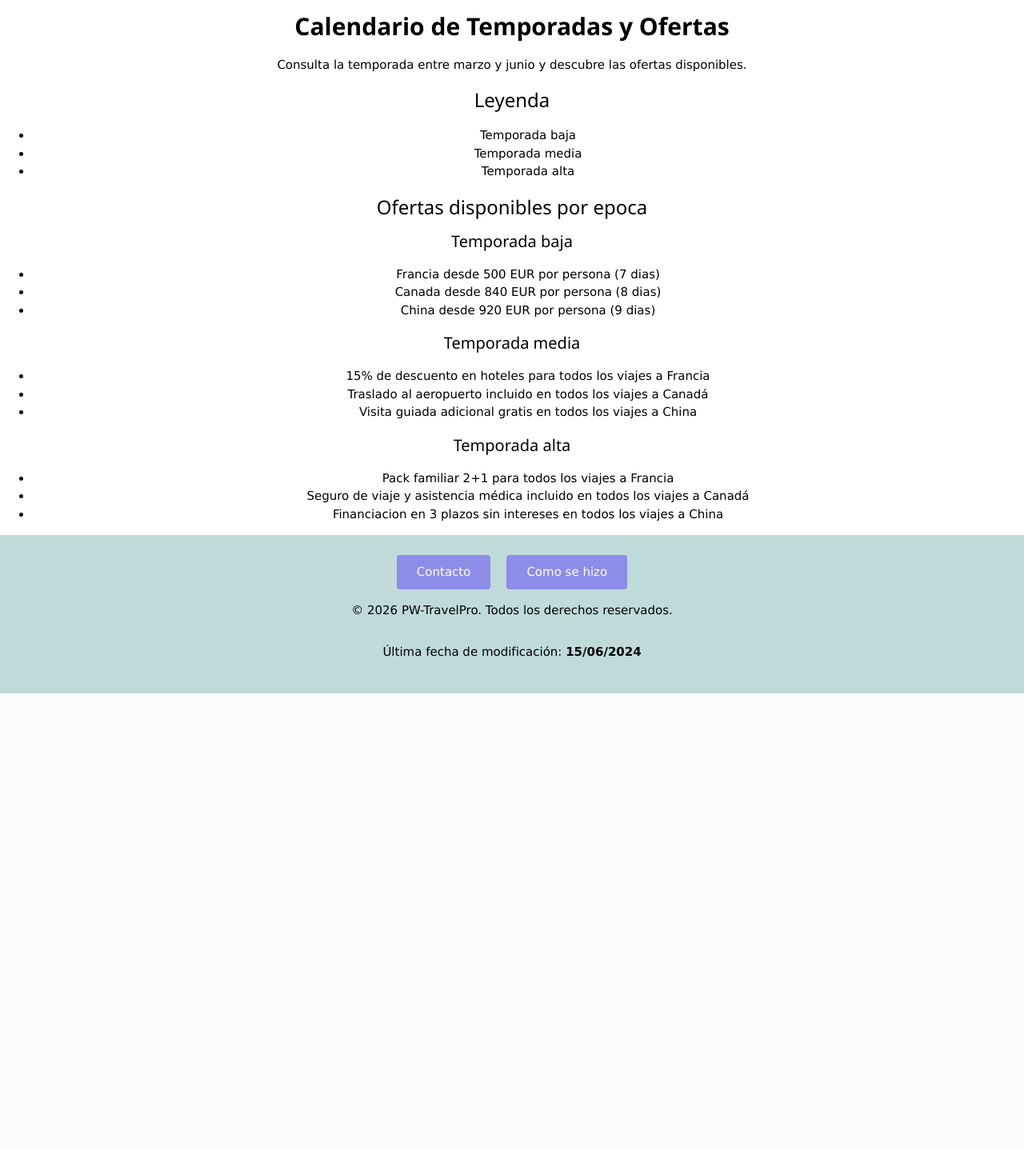
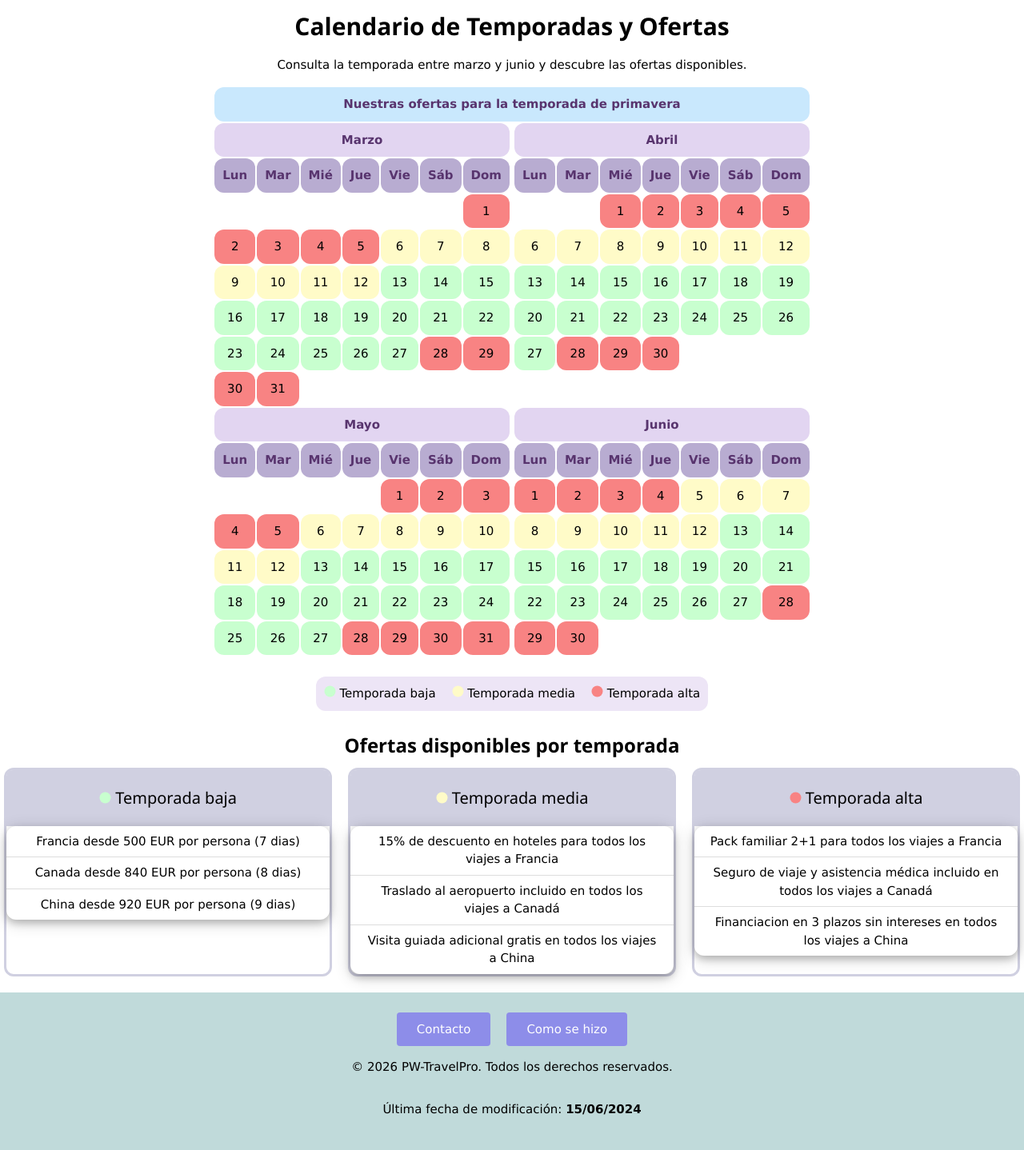
Before and after one commit to FabriConde/PW, a PHP site: page /ofertas.html in a window 1280 px wide. Shown: the part 199-1637 px from the top of the page at 80% size. Before the commit the page ends 1066 px from the top, so only its background shows below. Run offline with PHP 8.4, Linux system fonts and the light colour scheme.

Commit message:
ofertas
Co-authored-by: Copilot <copilot@github.com>

```diff
--- a/P1/P1_Entrega/css/styles.css
+++ b/P1/P1_Entrega/css/styles.css
@@ -14,6 +14,11 @@ button {
     box-sizing: border-box;
     font: inherit;
 }
+
+ul {
+    list-style-type: none;
+}
+
 
 .cabecera {
     display: flex;
@@ -255,9 +258,6 @@ h2 {
 }
 
 /* Estilos para la sección SOBRE NUESTRA AGENCIA */
-.tarjeta ul {
-    list-style-type: none;
-}
 
 /* Estilos para la sección SUGERENCIAS */
 .formulario-sugerencia,
@@ -279,6 +279,72 @@ h2 {
 }
 
 /* Estilos para la sección de OFERTAS */
+.calendario-ofertas{
+    display: flex;
+    flex-direction: column;
+    justify-content: center;
+    align-content: center;
+    align-items: center;
+    gap: 10px;
+}
+
+.titulo {
+    background-color: #c9e8fd;
+    color: #58346e;
+    padding: 10px;
+    border-radius: 12px;
+}
+
+.mes {
+    background-color: #e2d5f1;
+    color: #58346e;
+    padding: 10px;
+    border-radius: 12px;
+}
+
+.dia-semana {
+    background-color: #b8acd1;
+    color: #58346e;
+    padding: 10px;
+    border-radius: 12px;
+}
+
+.tmp-alta {
+    background-color: #f88383;
+    padding: 10px;
+    border-radius: 12px;
+}
+
+.tmp-media {
+    background-color: #fffbc8;
+    padding: 10px;
+    border-radius: 12px;
+}
+
+.tmp-baja {
+    background-color: #c8ffcf;
+    padding: 10px;
+    border-radius: 12px;
+}
+
+.leyenda {
+    display: flex;
+    flex-direction: row;
+    justify-content: center;
+    align-items: center;
+    gap: 20px;
+    background-color: #ede5f6;
+    border-radius: 12px;
+    padding: 10px;
+}
+
+.ofertas section {
+    margin-bottom: 20px;
+}
+
+.w3-ul.w3-card-4 {
+    border-radius: 12px;
+}
 
 
 /* Estilos para la sección de VIAJES EN GRUPO */
--- a/P1/P1_Entrega/ofertas.html
+++ b/P1/P1_Entrega/ofertas.html
@@ -35,36 +35,276 @@
             <h2>Calendario de Temporadas y Ofertas</h2>
             <p>Consulta la temporada entre marzo y junio y descubre las ofertas disponibles.</p>
 
-            <section class="leyenda">
-                <h3>Leyenda</h3>
-                <ul>
-                    <li><span class="muestra-color temporada-baja"></span>Temporada baja</li>
-                    <li><span class="muestra-color temporada-media"></span>Temporada media</li>
-                    <li><span class="muestra-color temporada-alta"></span>Temporada alta</li>
+            <article class="calendario-ofertas">
+                <table class="tabla">
+                    <thead>
+                        <tr>
+                        <th colspan="16"  class="titulo">Nuestras ofertas para la temporada de primavera</th>
+                        </tr>
+                    </thead>
+                    <tbody>
+                        <tr>
+                            <th colspan="7" class="mes">Marzo</th>
+                            <th colspan="2"></th>
+                            <th colspan="7" class="mes">Abril</th>
+                        </tr>
+                        <tr>
+                            <th class="dia-semana">Lun</th>
+                            <th class="dia-semana">Mar</th>
+                            <th class="dia-semana">Mié</th>
+                            <th class="dia-semana">Jue</th>
+                            <th class="dia-semana">Vie</th>
+                            <th class="dia-semana">Sáb</th>
+                            <th class="dia-semana">Dom</th>
+                            <th colspan="2"></th>
+                            <th class="dia-semana">Lun</th>
+                            <th class="dia-semana">Mar</th>
+                            <th class="dia-semana">Mié</th>
+                            <th class="dia-semana">Jue</th>
+                            <th class="dia-semana">Vie</th>
+                            <th class="dia-semana">Sáb</th>
+                            <th class="dia-semana">Dom</th>
+                        </tr>
+                        <tr>
+                            <td></td>
+                            <td></td>
+                            <td></td>
+                            <td></td>
+                            <td></td>
+                            <td></td>
+                            <td class="tmp-alta">1</td>
+                            <td colspan="2"></td>
+                            <td></td>
+                            <td></td>
+                            <td class="tmp-alta">1</td>
+                            <td class="tmp-alta">2</td>
+                            <td class="tmp-alta">3</td>
+                            <td class="tmp-alta">4</td>
+                            <td class="tmp-alta">5</td>
+                        </tr>
+                        <tr>
+                            <td class="tmp-alta">2</td>
+                            <td class="tmp-alta">3</td>
+                            <td class="tmp-alta">4</td>
+                            <td class="tmp-alta">5</td>
+                            <td class="tmp-media">6</td>
+                            <td class="tmp-media">7</td>
+                            <td class="tmp-media">8</td>
+                            <td colspan="2"></td>
+                            <td class="tmp-media">6</td>
+                            <td class="tmp-media">7</td>
+                            <td class="tmp-media">8</td>
+                            <td class="tmp-media">9</td>
+                            <td class="tmp-media">10</td>
+                            <td class="tmp-media">11</td>
+                            <td class="tmp-media">12</td>
+                        </tr>
+                        <tr>
+                            <td class="tmp-media">9</td>
+                            <td class="tmp-media">10</td>
+                            <td class="tmp-media">11</td>
+                            <td class="tmp-media">12</td>
+                            <td class="tmp-baja">13</td>
+                            <td class="tmp-baja">14</td>
+                            <td class="tmp-baja">15</td>
+                            <td colspan="2"></td>
+                            <td class="tmp-baja">13</td>
+                            <td class="tmp-baja">14</td>
+                            <td class="tmp-baja">15</td>
+                            <td class="tmp-baja">16</td>
+                            <td class="tmp-baja">17</td>
+                            <td class="tmp-baja">18</td>
+                            <td class="tmp-baja">19</td>
+                        </tr>
+                        <tr>
+                            <td class="tmp-baja">16</td>
+                            <td class="tmp-baja">17</td>
+                            <td class="tmp-baja">18</td>
+                            <td class="tmp-baja">19</td>
+                            <td class="tmp-baja">20</td>
+                            <td class="tmp-baja">21</td>
+                            <td class="tmp-baja">22</td>
+                            <td colspan="2"></td>
+                            <td class="tmp-baja">20</td>
+                            <td class="tmp-baja">21</td>
+                            <td class="tmp-baja">22</td>
+                            <td class="tmp-baja">23</td>
+                            <td class="tmp-baja">24</td>
+                            <td class="tmp-baja">25</td>
+                            <td class="tmp-baja">26</td>
+                        </tr>
+                        <tr>
+                            <td class="tmp-baja">23</td>
+                            <td class="tmp-baja">24</td>
+                            <td class="tmp-baja">25</td>
+                            <td class="tmp-baja">26</td>
+                            <td class="tmp-baja">27</td>
+                            <td class="tmp-alta">28</td>
+                            <td class="tmp-alta">29</td>
+                            <td colspan="2"></td>
+                            <td class="tmp-baja">27</td>
+                            <td class="tmp-alta">28</td>
+                            <td class="tmp-alta">29</td>
+                            <td class="tmp-alta">30</td>
+                            <td></td>
+                            <td></td>
+                            <td></td>
+                        </tr>
+                        <tr>
+                            <td class="tmp-alta">30</td>
+                            <td class="tmp-alta">31</td>
+                            <td></td>
+                            <td></td>
+                            <td></td>
+                            <td></td>
+                            <td></td>
+                            <td colspan="2"></td>
+                            <td></td>
+                            <td></td>
+                            <td></td>
+                            <td></td>
+                            <td></td>
+                            <td></td>
+                            <td></td>
+                        </tr>
+                        <tr>
+                            <th colspan="7" class="mes">Mayo</th>
+                            <th colspan="2"></th>
+                            <th colspan="7" class="mes">Junio</th>
+                        </tr>
+                        <tr>
+                            <th class="dia-semana">Lun</th>
+                            <th class="dia-semana">Mar</th>
+                            <th class="dia-semana">Mié</th>
+                            <th class="dia-semana">Jue</th>
+                            <th class="dia-semana">Vie</th>
+                            <th class="dia-semana">Sáb</th>
+                            <th class="dia-semana">Dom</th>
+                            <th colspan="2"></th>
+                            <th class="dia-semana">Lun</th>
+                            <th class="dia-semana">Mar</th>
+                            <th class="dia-semana">Mié</th>
+                            <th class="dia-semana">Jue</th>
+                            <th class="dia-semana">Vie</th>
+                            <th class="dia-semana">Sáb</th>
+                            <th class="dia-semana">Dom</th>
+                        </tr>
+                        <tr>
+                            <td></td>
+                            <td></td>
+                            <td></td>
+                            <td></td>
+                            <td class="tmp-alta">1</td>
+                            <td class="tmp-alta">2</td>
+                            <td class="tmp-alta">3</td>
+                            <td colspan="2"></td>
+                            <td class="tmp-alta">1</td>
+                            <td class="tmp-alta">2</td>
+                            <td class="tmp-alta">3</td>
+                            <td class="tmp-alta">4</td>
+                            <td class="tmp-media">5</td>
+                            <td class="tmp-media">6</td>
+                            <td class="tmp-media">7</td>
+                        </tr>
+                        <tr>
+                            <td class="tmp-alta">4</td>
+                            <td class="tmp-alta">5</td>
+                            <td class="tmp-media">6</td>
+                            <td class="tmp-media">7</td>
+                            <td class="tmp-media">8</td>
+                            <td class="tmp-media">9</td>
+                            <td class="tmp-media">10</td>
+                            <td colspan="2"></td>
+                            <td class="tmp-media">8</td>
+                            <td class="tmp-media">9</td>
+                            <td class="tmp-media">10</td>
+                            <td class="tmp-media">11</td>
+                            <td class="tmp-media">12</td>
+                            <td class="tmp-baja">13</td>
+                            <td class="tmp-baja">14</td>
+                        </tr>
+                        <tr>
+                            <td class="tmp-media">11</td>
+                            <td class="tmp-media">12</td>
+                            <td class="tmp-baja">13</td>
+                            <td class="tmp-baja">14</td>
+                            <td class="tmp-baja">15</td>
+                            <td class="tmp-baja">16</td>
+                            <td class="tmp-baja">17</td>
+                            <td colspan="2"></td>
+                            <td class="tmp-baja">15</td>
+                            <td class="tmp-baja">16</td>
+                            <td class="tmp-baja">17</td>
+                            <td class="tmp-baja">18</td>
+                            <td class="tmp-baja">19</td>
+                            <td class="tmp-baja">20</td>
+                            <td class="tmp-baja">21</td>
+                        </tr>
+                        <tr>
+                            <td class="tmp-baja">18</td>
+                            <td class="tmp-baja">19</td>
+                            <td class="tmp-baja">20</td>
+                            <td class="tmp-baja">21</td>
+                            <td class="tmp-baja">22</td>
+                            <td class="tmp-baja">23</td>
+                            <td class="tmp-baja">24</td>
+                            <td colspan="2"></td>
+                            <td class="tmp-baja">22</td>
+                            <td class="tmp-baja">23</td>
+                            <td class="tmp-baja">24</td>
+                            <td class="tmp-baja">25</td>
+                            <td class="tmp-baja">26</td>
+                            <td class="tmp-baja">27</td>
+                            <td class="tmp-alta">28</td>
+                        </tr>
+                        <tr>
+                            <td class="tmp-baja">25</td>
+                            <td class="tmp-baja">26</td>
+                            <td class="tmp-baja">27</td>
+                            <td class="tmp-alta">28</td>
+                            <td class="tmp-alta">29</td>
+                            <td class="tmp-alta">30</td>
+                            <td class="tmp-alta">31</td>
+                            <td colspan="2"></td>
+                            <td class="tmp-alta">29</td>
+                            <td class="tmp-alta">30</td>
+                            <td></td>
+                            <td></td>
+                            <td></td>
+                            <td></td>
+                            <td></td>
+                        </tr>
+                    </tbody>
+                </table>
+
+                <ul class="leyenda">
+                    <li><svg width="15" height="15"><circle cx="7.5" cy="7.5" r="7" fill="#c8ffcf" /></svg> Temporada baja</li>
+                    <li><svg width="15" height="15"><circle cx="7.5" cy="7.5" r="7" fill="#fffbc8" /></svg> Temporada media</li>
+                    <li><svg width="15" height="15"><circle cx="7.5" cy="7.5" r="7" fill="#f88383" /></svg> Temporada alta</li>
                 </ul>
-            </section>
+            </article>
 
-            <section class="ofertas">
-                <h3>Ofertas disponibles por epoca</h3>
-                <article class="oferta-epoca oferta-baja">
-                    <h4>Temporada baja</h4>
-                    <ul>
+            <h3><strong>Ofertas disponibles por temporada</strong></h3>
+            <section class="tarjetas">
+                <article class="tarjeta">
+                    <header><h4><svg width="15" height="15"><circle cx="7.5" cy="7.5" r="7" fill="#c8ffcf" /></svg> Temporada baja</h4></header>
+                    <ul class="w3-ul w3-card-4">
                         <li>Francia desde 500 EUR por persona (7 dias)</li>
                         <li>Canada desde 840 EUR por persona (8 dias)</li>
                         <li>China desde 920 EUR por persona (9 dias)</li>
                     </ul>
                 </article>
-                <article class="oferta-epoca oferta-media">
-                    <h4>Temporada media</h4>
-                    <ul>
+                <article class="tarjeta">
+                    <header><h4><svg width="15" height="15"><circle cx="7.5" cy="7.5" r="7" fill="#fffbc8" /></svg> Temporada media</h4></header>
+                    <ul class="w3-ul w3-card-4">
                         <li>15% de descuento en hoteles para todos los viajes a Francia</li>
                         <li>Traslado al aeropuerto incluido en todos los viajes a Canadá</li>
                         <li>Visita guiada adicional gratis en todos los viajes a China</li>
                     </ul>
                 </article>
-                <article class="oferta-epoca oferta-alta">
-                    <h4>Temporada alta</h4>
-                    <ul>
+                <article class="tarjeta">
+                    <header><h4><svg width="15" height="15"><circle cx="7.5" cy="7.5" r="7" fill="#f88383" /></svg> Temporada alta</h4></header>
+                    <ul class="w3-ul w3-card-4">
                         <li>Pack familiar 2+1 para todos los viajes a Francia</li>
                         <li>Seguro de viaje y asistencia médica incluido en todos los viajes a Canadá</li>
                         <li>Financiacion en 3 plazos sin intereses en todos los viajes a China</li>
```
Also changed, not shown: other parts of P1/P1_Entrega/css/styles.css (+16 -18 lines).
